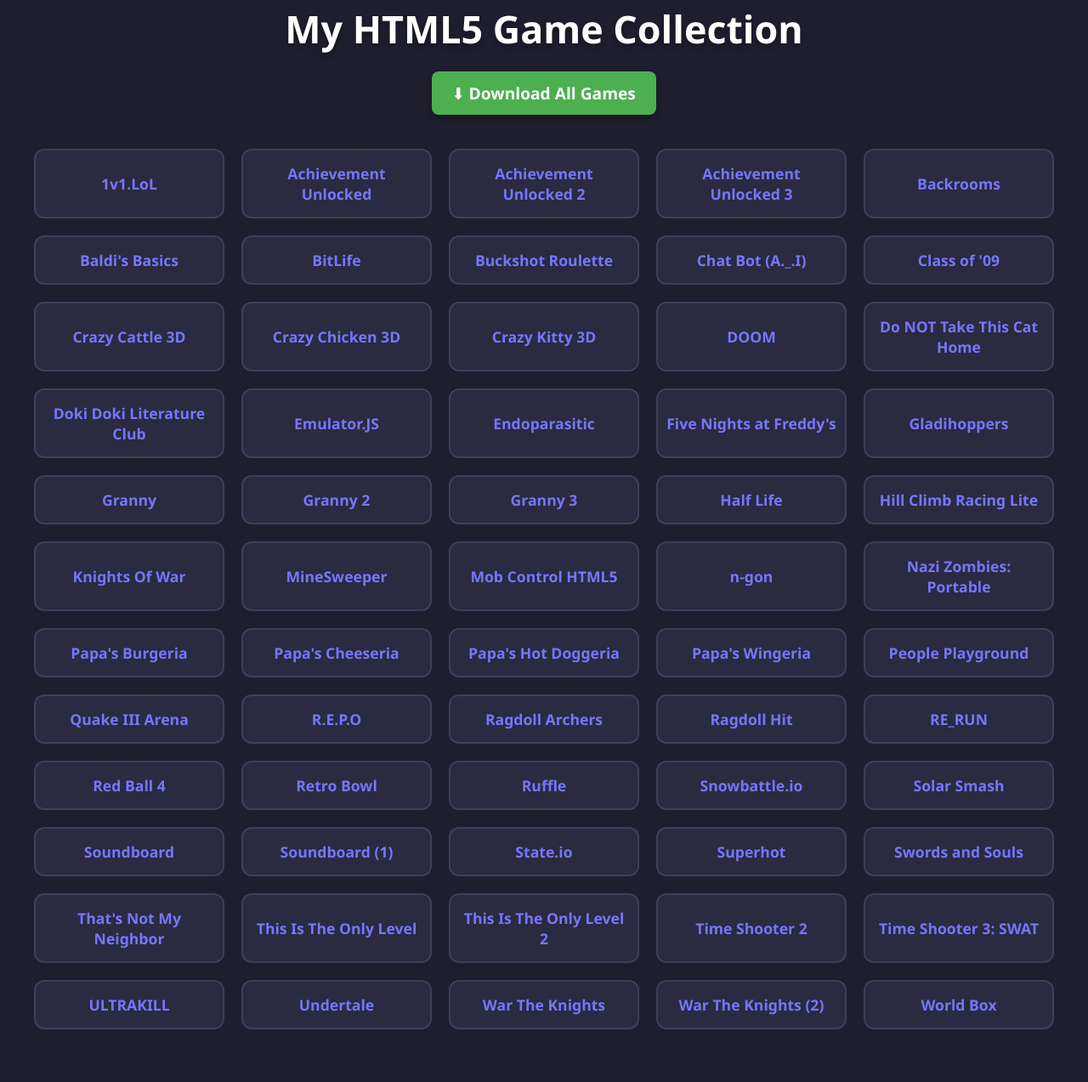
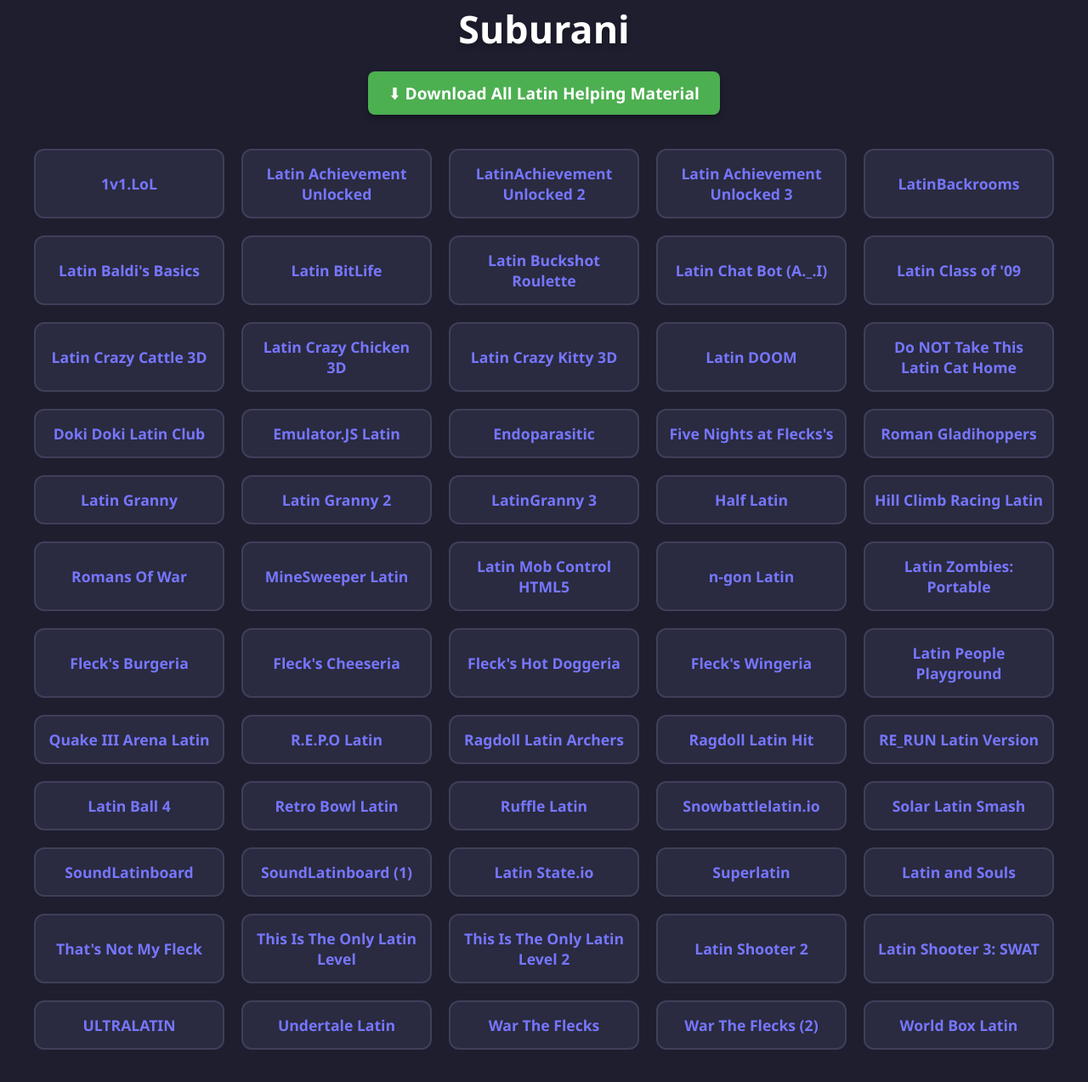
Before and after one commit to keeblehome2015-cmyk/securly.com, a plain HTML site: page index.html in a window 1280 px wide. Shown: the part 67-1340 px from the top of the page at 85% size. Before the commit the page ends 1318 px from the top, so only its background shows below. Drawn offline with Linux system fonts and the light colour scheme.

Commit message:
Update index.html

```diff
--- a/index.html
+++ b/index.html
@@ -80,73 +80,73 @@
 </head>
 <body>
 
-    <h1>My HTML5 Game Collection</h1>
+    <h1>Suburani</h1>
 
     <div class="header-actions">
-        <a href="all_games.zip" download class="download-btn">⬇ Download All Games</a>
+        <a href="all_games.zip" download class="download-btn">⬇ Download All Latin Helping Material</a>
     </div>
 
     <div class="game-grid">
         <div class="game-card"><a href="1v1.LoL.html">1v1.LoL</a></div>
-        <div class="game-card"><a href="Achievement%20Unlocked.html">Achievement Unlocked</a></div>
-        <div class="game-card"><a href="Achievement%20Unlocked%202.html">Achievement Unlocked 2</a></div>
-        <div class="game-card"><a href="Achievement%20Unlocked%203.html">Achievement Unlocked 3</a></div>
-        <div class="game-card"><a href="Backrooms.html">Backrooms</a></div>
-        <div class="game-card"><a href="Baldi's%20Basics.html">Baldi's Basics</a></div>
-        <div class="game-card"><a href="BitLife.html">BitLife</a></div>
-        <div class="game-card"><a href="Buckshot%20Roulette.html">Buckshot Roulette</a></div>
-        <div class="game-card"><a href="Chat%20Bot%20(A._.I).html">Chat Bot (A._.I)</a></div>
-        <div class="game-card"><a href="Class%20of%20'09.html">Class of '09</a></div>
-        <div class="game-card"><a href="Crazy%20Cattle%203D.html">Crazy Cattle 3D</a></div>
-        <div class="game-card"><a href="Crazy%20Chicken%203D.html">Crazy Chicken 3D</a></div>
-        <div class="game-card"><a href="Crazy%20Kitty%203D.html">Crazy Kitty 3D</a></div>
-        <div class="game-card"><a href="DOOM.html">DOOM</a></div>
-        <div class="game-card"><a href="Do%20NOT%20Take%20This%20Cat%20Home.html">Do NOT Take This Cat Home</a></div>
-        <div class="game-card"><a href="Doki%20Doki%20Literature%20Club.html">Doki Doki Literature Club</a></div>
-        <div class="game-card"><a href="Emulator.JS.html">Emulator.JS</a></div>
+        <div class="game-card"><a href="Achievement%20Unlocked.html">Latin Achievement Unlocked</a></div>
+        <div class="game-card"><a href="Achievement%20Unlocked%202.html">LatinAchievement Unlocked 2</a></div>
+        <div class="game-card"><a href="Achievement%20Unlocked%203.html">Latin Achievement Unlocked 3</a></div>
+        <div class="game-card"><a href="Backrooms.html">LatinBackrooms</a></div>
+        <div class="game-card"><a href="Baldi's%20Basics.html">Latin Baldi's Basics</a></div>
+        <div class="game-card"><a href="BitLife.html">Latin BitLife</a></div>
+        <div class="game-card"><a href="Buckshot%20Roulette.html">Latin Buckshot Roulette</a></div>
+        <div class="game-card"><a href="Chat%20Bot%20(A._.I).html">Latin Chat Bot (A._.I)</a></div>
+        <div class="game-card"><a href="Class%20of%20'09.html">Latin Class of '09</a></div>
+        <div class="game-card"><a href="Crazy%20Cattle%203D.html">Latin Crazy Cattle 3D</a></div>
+        <div class="game-card"><a href="Crazy%20Chicken%203D.html">Latin Crazy Chicken 3D</a></div>
+        <div class="game-card"><a href="Crazy%20Kitty%203D.html">Latin Crazy Kitty 3D</a></div>
+        <div class="game-card"><a href="DOOM.html">Latin DOOM</a></div>
+        <div class="game-card"><a href="Do%20NOT%20Take%20This%20Cat%20Home.html">Do NOT Take This Latin Cat Home</a></div>
+        <div class="game-card"><a href="Doki%20Doki%20Literature%20Club.html">Doki Doki Latin Club</a></div>
+        <div class="game-card"><a href="Emulator.JS.html">Emulator.JS Latin</a></div>
         <div class="game-card"><a href="Endoparasitic.html">Endoparasitic</a></div>
-        <div class="game-card"><a href="Five%20Nights%20at%20Freddy's.html">Five Nights at Freddy's</a></div>
-        <div class="game-card"><a href="Gladihoppers.html">Gladihoppers</a></div>
-        <div class="game-card"><a href="Granny.html">Granny</a></div>
-        <div class="game-card"><a href="Granny%202.html">Granny 2</a></div>
-        <div class="game-card"><a href="Granny%203.html">Granny 3</a></div>
-        <div class="game-card"><a href="Half%20Life.html">Half Life</a></div>
-        <div class="game-card"><a href="Hill%20Climb%20Racing%20Lite.html">Hill Climb Racing Lite</a></div>
-        <div class="game-card"><a href="KnightsOfWar.html">Knights Of War</a></div>
-        <div class="game-card"><a href="MineSweeper.html">MineSweeper</a></div>
-        <div class="game-card"><a href="Mob%20Control%20HTML5.html">Mob Control HTML5</a></div>
-        <div class="game-card"><a href="n-gon.html">n-gon</a></div>
-        <div class="game-card"><a href="Nazi%20Zombies_%20Portable.html">Nazi Zombies: Portable</a></div>
-        <div class="game-card"><a href="Papa's%20Burgeria.html">Papa's Burgeria</a></div>
-        <div class="game-card"><a href="Papa's%20Cheeseria.html">Papa's Cheeseria</a></div>
-        <div class="game-card"><a href="Papa's%20Hot%20Doggeria.html">Papa's Hot Doggeria</a></div>
-        <div class="game-card"><a href="Papa's%20Wingeria.html">Papa's Wingeria</a></div>
-        <div class="game-card"><a href="People%20Playground.html">People Playground</a></div>
-        <div class="game-card"><a href="Quake%20III%20Arena.html">Quake III Arena</a></div>
-        <div class="game-card"><a href="R.E.P.O.html">R.E.P.O</a></div>
-        <div class="game-card"><a href="Ragdoll%20Archers.html">Ragdoll Archers</a></div>
-        <div class="game-card"><a href="Ragdoll%20Hit.html">Ragdoll Hit</a></div>
-        <div class="game-card"><a href="RE_RUN.html">RE_RUN</a></div>
-        <div class="game-card"><a href="Red%20Ball%204.html">Red Ball 4</a></div>
-        <div class="game-card"><a href="Retro%20Bowl.html">Retro Bowl</a></div>
-        <div class="game-card"><a href="Ruffle.html">Ruffle</a></div>
-        <div class="game-card"><a href="Snowbattle.io.html">Snowbattle.io</a></div>
-        <div class="game-card"><a href="Solar%20Smash.html">Solar Smash</a></div>
-        <div class="game-card"><a href="Soundboard.html">Soundboard</a></div>
-        <div class="game-card"><a href="Soundboard%20(1).html">Soundboard (1)</a></div>
-        <div class="game-card"><a href="State.io.html">State.io</a></div>
-        <div class="game-card"><a href="Superhot.html">Superhot</a></div>
-        <div class="game-card"><a href="Swords%20and%20Souls.html">Swords and Souls</a></div>
-        <div class="game-card"><a href="That's%20Not%20My%20Neighbor.html">That's Not My Neighbor</a></div>
-        <div class="game-card"><a href="This%20Is%20The%20Only%20Level.html">This Is The Only Level</a></div>
-        <div class="game-card"><a href="This%20Is%20The%20Only%20Level%202.html">This Is The Only Level 2</a></div>
-        <div class="game-card"><a href="Time%20Shooter%202.html">Time Shooter 2</a></div>
-        <div class="game-card"><a href="Time%20Shooter%203_%20SWAT.html">Time Shooter 3: SWAT</a></div>
-        <div class="game-card"><a href="ULTRAKILL.html">ULTRAKILL</a></div>
-        <div class="game-card"><a href="Undertale.html">Undertale</a></div>
-        <div class="game-card"><a href="War%20The%20Knights.html">War The Knights</a></div>
-        <div class="game-card"><a href="War%20The%20Knights%20(2).html">War The Knights (2)</a></div>
-        <div class="game-card"><a href="World%20Box.html">World Box</a></div>
+        <div class="game-card"><a href="Five%20Nights%20at%20Freddy's.html">Five Nights at Flecks's</a></div>
+        <div class="game-card"><a href="Gladihoppers.html">Roman Gladihoppers</a></div>
+        <div class="game-card"><a href="Granny.html">Latin Granny</a></div>
+        <div class="game-card"><a href="Granny%202.html">Latin Granny 2</a></div>
+        <div class="game-card"><a href="Granny%203.html">LatinGranny 3</a></div>
+        <div class="game-card"><a href="Half%20Life.html">Half Latin</a></div>
+        <div class="game-card"><a href="Hill%20Climb%20Racing%20Lite.html">Hill Climb Racing Latin</a></div>
+        <div class="game-card"><a href="KnightsOfWar.html">Romans Of War</a></div>
+        <div class="game-card"><a href="MineSweeper.html">MineSweeper Latin</a></div>
+        <div class="game-card"><a href="Mob%20Control%20HTML5.html">Latin Mob Control HTML5</a></div>
+        <div class="game-card"><a href="n-gon.html">n-gon Latin</a></div>
+        <div class="game-card"><a href="Nazi%20Zombies_%20Portable.html">Latin Zombies: Portable</a></div>
+        <div class="game-card"><a href="Papa's%20Burgeria.html">Fleck's Burgeria</a></div>
+        <div class="game-card"><a href="Papa's%20Cheeseria.html">Fleck's Cheeseria</a></div>
+        <div class="game-card"><a href="Papa's%20Hot%20Doggeria.html">Fleck's Hot Doggeria</a></div>
+        <div class="game-card"><a href="Papa's%20Wingeria.html">Fleck's Wingeria</a></div>
+        <div class="game-card"><a href="People%20Playground.html">Latin People Playground</a></div>
+        <div class="game-card"><a href="Quake%20III%20Arena.html">Quake III Arena Latin</a></div>
+        <div class="game-card"><a href="R.E.P.O.html">R.E.P.O Latin</a></div>
+        <div class="game-card"><a href="Ragdoll%20Archers.html">Ragdoll Latin Archers</a></div>
+        <div class="game-card"><a href="Ragdoll%20Hit.html">Ragdoll Latin Hit</a></div>
+        <div class="game-card"><a href="RE_RUN.html">RE_RUN Latin Version</a></div>
+        <div class="game-card"><a href="Red%20Ball%204.html">Latin Ball 4</a></div>
+        <div class="game-card"><a href="Retro%20Bowl.html">Retro Bowl Latin</a></div>
+        <div class="game-card"><a href="Ruffle.html">Ruffle Latin</a></div>
+        <div class="game-card"><a href="Snowbattle.io.html">Snowbattlelatin.io</a></div>
+        <div class="game-card"><a href="Solar%20Smash.html">Solar Latin Smash</a></div>
+        <div class="game-card"><a href="Soundboard.html">SoundLatinboard</a></div>
+        <div class="game-card"><a href="Soundboard%20(1).html">SoundLatinboard (1)</a></div>
+        <div class="game-card"><a href="State.io.html">Latin State.io</a></div>
+        <div class="game-card"><a href="Superhot.html">Superlatin</a></div>
+        <div class="game-card"><a href="Swords%20and%20Souls.html">Latin and Souls</a></div>
+        <div class="game-card"><a href="That's%20Not%20My%20Neighbor.html">That's Not My Fleck</a></div>
+        <div class="game-card"><a href="This%20Is%20The%20Only%20Level.html">This Is The Only Latin Level</a></div>
+        <div class="game-card"><a href="This%20Is%20The%20Only%20Level%202.html">This Is The Only Latin Level 2</a></div>
+        <div class="game-card"><a href="Time%20Shooter%202.html">Latin Shooter 2</a></div>
+        <div class="game-card"><a href="Time%20Shooter%203_%20SWAT.html">Latin Shooter 3: SWAT</a></div>
+        <div class="game-card"><a href="ULTRAKILL.html">ULTRALATIN</a></div>
+        <div class="game-card"><a href="Undertale.html">Undertale Latin</a></div>
+        <div class="game-card"><a href="War%20The%20Knights.html">War The Flecks</a></div>
+        <div class="game-card"><a href="War%20The%20Knights%20(2).html">War The Flecks (2)</a></div>
+        <div class="game-card"><a href="World%20Box.html">World Box Latin</a></div>
     </div>
 
 </body>
```
